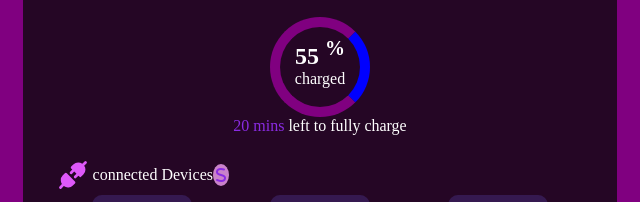
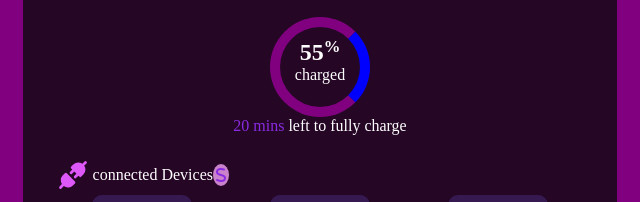
Before and after one commit to Oluwakorede01/landing-pages, a plain HTML site: page index.html in a window 1280 px wide. Shown: the part 313-515 px from the top of the page, 320-960 px from the left. Drawn offline with Linux system fonts and the light colour scheme.

Commit message:
html file updated

```diff
--- a/index.html
+++ b/index.html
@@ -48,7 +48,7 @@
 
   <section class="section1">
     <div class="charging">
-      <h1>55 <sup>%</sup></h1>
+      <h1>55<small><sup>%</sup></small></h1>
       <p>charged</p>
     </div>
     <p><span style="color: blueviolet;">20 mins </span> left to fully charge</p>
```
